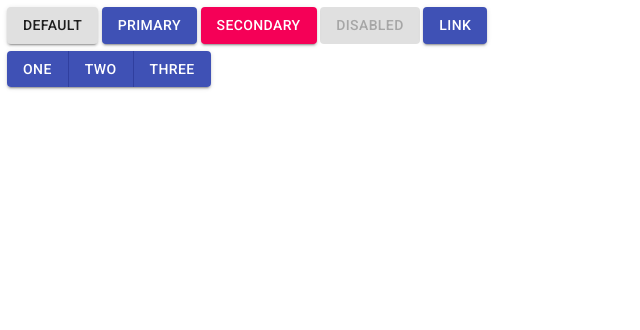
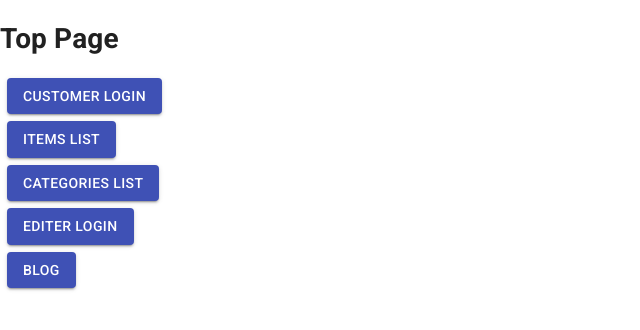
Before and after one commit to yoshihiro-tada/ec-site-front, a Next.js app: page / in a window 1280 px wide. Shown: the top 330 px of the page, without its empty margins (0-640 px from the left). Built offline with nearby package versions, Linux system fonts and the light colour scheme.

Commit message:
トップページのボタンの改修(リンク未対応)

```diff
--- a/pages/index.tsx
+++ b/pages/index.tsx
@@ -1,21 +1,23 @@
-import { Button, ButtonGroup } from '@material-ui/core'
+import { Button } from '@material-ui/core'
 
 export default function Home() {
   return (
     <>
+    <h1>Top Page</h1>
       <div style={{ margin: '0.5em' }}>
-        <Button variant="contained">Default</Button>{' '}
-        <Button variant="contained" color="primary">Primary</Button>{' '}
-        <Button variant="contained" color="secondary">Secondary</Button>{' '}
-        <Button variant="contained" disabled>Disabled</Button>{' '}
-        <Button variant="contained" color="primary" href="https://google.com/">LINK</Button>
+        <Button variant="contained" color="primary">Customer Login</Button>{' '}
       </div>
       <div style={{ margin: '0.5em' }}>
-        <ButtonGroup variant="contained" color="primary" aria-label="contained primary button group">
-          <Button>One</Button>
-          <Button>Two</Button>
-          <Button>Three</Button>
-        </ButtonGroup>
+        <Button variant="contained" color="primary">Items List</Button>{' '}
+      </div>
+      <div style={{ margin: '0.5em' }}>
+        <Button variant="contained" color="primary">Categories List</Button>{' '}
+      </div>
+      <div style={{ margin: '0.5em' }}>
+        <Button variant="contained" color="primary">Editer Login</Button>{' '}
+      </div>
+      <div style={{ margin: '0.5em' }}>
+        <Button variant="contained" color="primary">Blog</Button>{' '}
       </div>
     </>
   )
```
